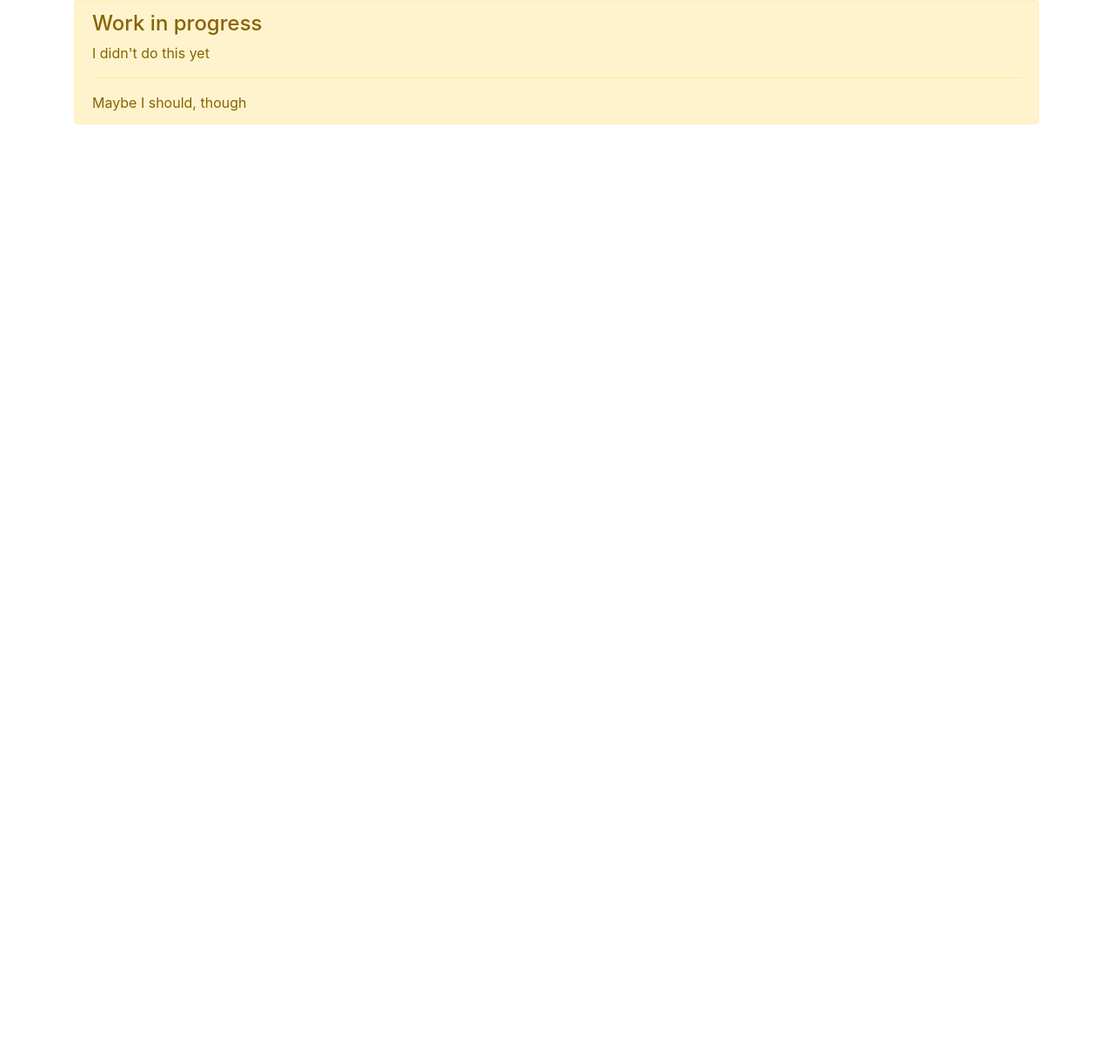
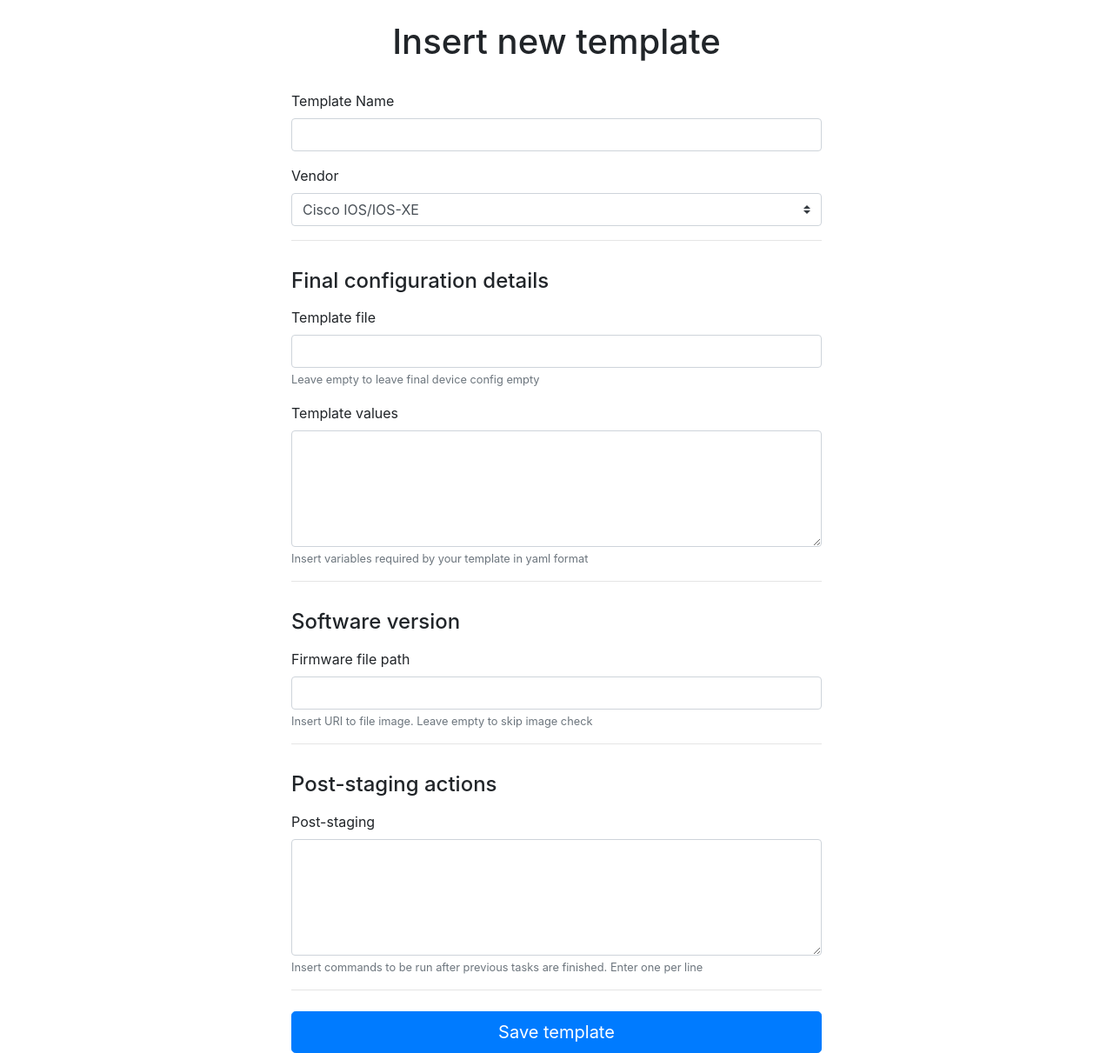
Before and after one commit to icovada/stageit, a Flask app: page /templates in a window 1280 px wide. Shown: the part 58-1269 px from the top of the page at 87% size. Before the commit the page ends 201 px from the top, so only its background shows below. Run offline with Flask 2, Linux system fonts and the light colour scheme; some libraries are stand-ins or nearby versions.

Commit message:
Tests whatever it's not final yet

```diff
--- a/stageit/web/templates/layout.html
+++ b/stageit/web/templates/layout.html
@@ -14,15 +14,15 @@
 </head>
 
 <body>
-    <nav class="navbar navbar-expand-lg navbar-dark" style="background-color: #455565">
-        <button class="navbar-toggler" type="button" data-toggle="collapse" data-target="#navbarSupportedContent"
-            aria-controls="navbarSupportedContent" aria-expanded="false" aria-label="Toggle navigation">
-            <span class="navbar-toggler-icon"></span>
-        </button>
+    <nav class="navbar navbar-expand-md navbar-dark" style="background-color: #455565">
         <a class="navbar-brand" href="/" style="background-color: #69be28;">
             <img src="https://www.dimensiondata.com/Areas/DDCorporate/assets/images/brand/logo-dimension-data.svg"
                 height="30" alt="">StageIT
         </a>
+        <button class="navbar-toggler" type="button" data-toggle="collapse" data-target="#navbarNavAltMarkup"
+            aria-controls="navbarNavAltMarkup" aria-expanded="false" aria-label="Toggle navigation">
+            <span class="navbar-toggler-icon"></span>
+        </button>
 
         <div class="collapse navbar-collapse" id="navbarNavAltMarkup">
             <div class="navbar-nav">
--- a/stageit/web/templates/templates.html
+++ b/stageit/web/templates/templates.html
@@ -8,12 +8,71 @@
 
 
 {% block body %}
-<div class="container">
-    <div class="alert alert-warning" role="alert">
-        <h4 class="alert-heading">Work in progress</h4>
-        <p>I didn't do this yet</p>
-        <hr>
-        <p class="mb-0">Maybe I should, though</p>
-    </div>
+<h1 class="display-6 content-center pt-md-4 pb-md-4 row justify-content-center">Insert new template</h1>
+<div class="container col col-xl-6 justify-content-center">
+    <form>
+        <div class="form-row mb-3">
+            <div class="col">
+                <label for="templatename">Template Name</label>
+                <input type="text" class="form-control" id="templatename">
+            </div>
+        </div>
+        <div class="form-row mb-3">
+            <div class="col">
+                <label for="vendor">Vendor</label>
+                <select class="custom-select d-block w-100" id="vendor" required="">
+                    <option value="">Cisco IOS/IOS-XE</option>
+                    <option>Cisco Nexus</option>
+                </select>
+            </div>
+        </div>
+        <hr class="pt-3">
+        <h4 class="mb-3">Final configuration details</h4>
+        <div class="form-row mb-3">
+            <div class="col">
+                <label for="templatefile">Template file</label>
+                <input type="text" class="form-control" id="templatefile" aria-describedby="templatefileHelp">
+                <small id="templatefileHelp" class="form-text text-muted">Leave empty to leave final device config
+                    empty</small>
+            </div>
+        </div>
+        <div class="form-row mb-3">
+            <div class="col">
+                <label for="templateyaml">Template values</label>
+                <textarea class="form-control text-monospace" id="templateyaml" rows="5"
+                    aria-describedby="templateyamlHelp"></textarea>
+                <small id="templateyamlHelp" class="form-text text-muted">Insert variables required by your template in
+                    yaml format</small>
+            </div>
+        </div>
+
+        <hr class="pt-3">
+        <h4 class="mb-3">Software version</h4>
+        <div class="form-row mb-3">
+            <div class="col">
+                <label for="firmwarepath">Firmware file path</label>
+                <input type="url" class="form-control" id="templatefile" aria-describedby="firmwarepathHelp">
+                <small id="firmwarepathHelp" class="form-text text-muted">Insert URI to file image. Leave empty to skip
+                    image check</small>
+            </div>
+        </div>
+
+        <hr class="pt-3">
+        <h4 class="mb-3">Post-staging actions</h4>
+        <div class="form-row mb-3">
+            <div class="col">
+                <label for="poststaging">Post-staging</label>
+                <textarea class="form-control text-monospace" id="poststaging" rows="5"
+                    aria-describedby="poststagingHelp"></textarea>
+                <small id="poststagingHelp" class="form-text text-muted">Insert commands to be run after previous tasks
+                    are finished. Enter one per line</small>
+            </div>
+        </div>
+
+
+
+        <hr class="mb-4">
+        <button class="btn btn-primary btn-lg btn-block" type="submit">Save template</button>
+    </form>
 </div>
 {% endblock %}
```
Also changed, not shown: stageit/web/templates/tasks/taskdetail.html (+7 -4 lines).
